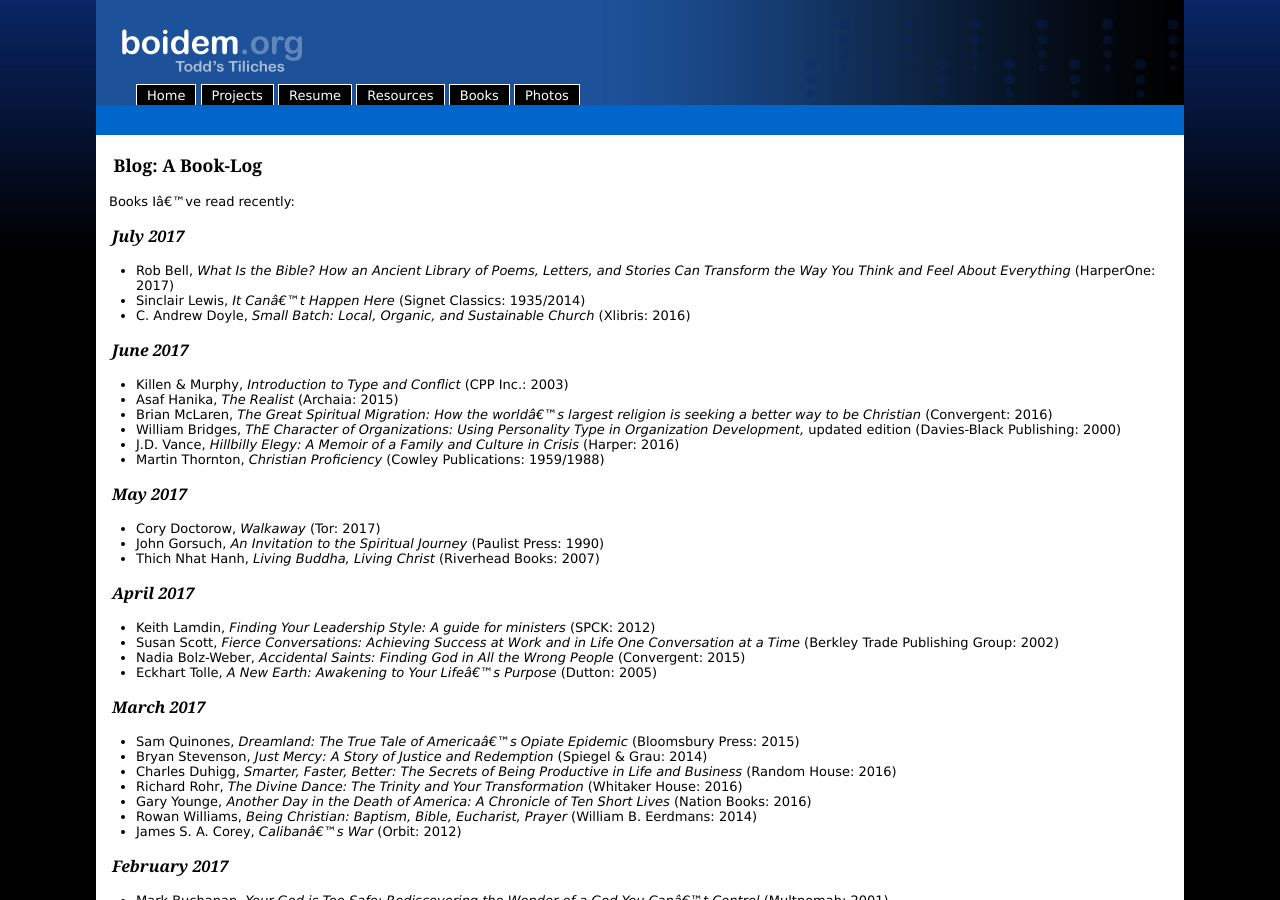
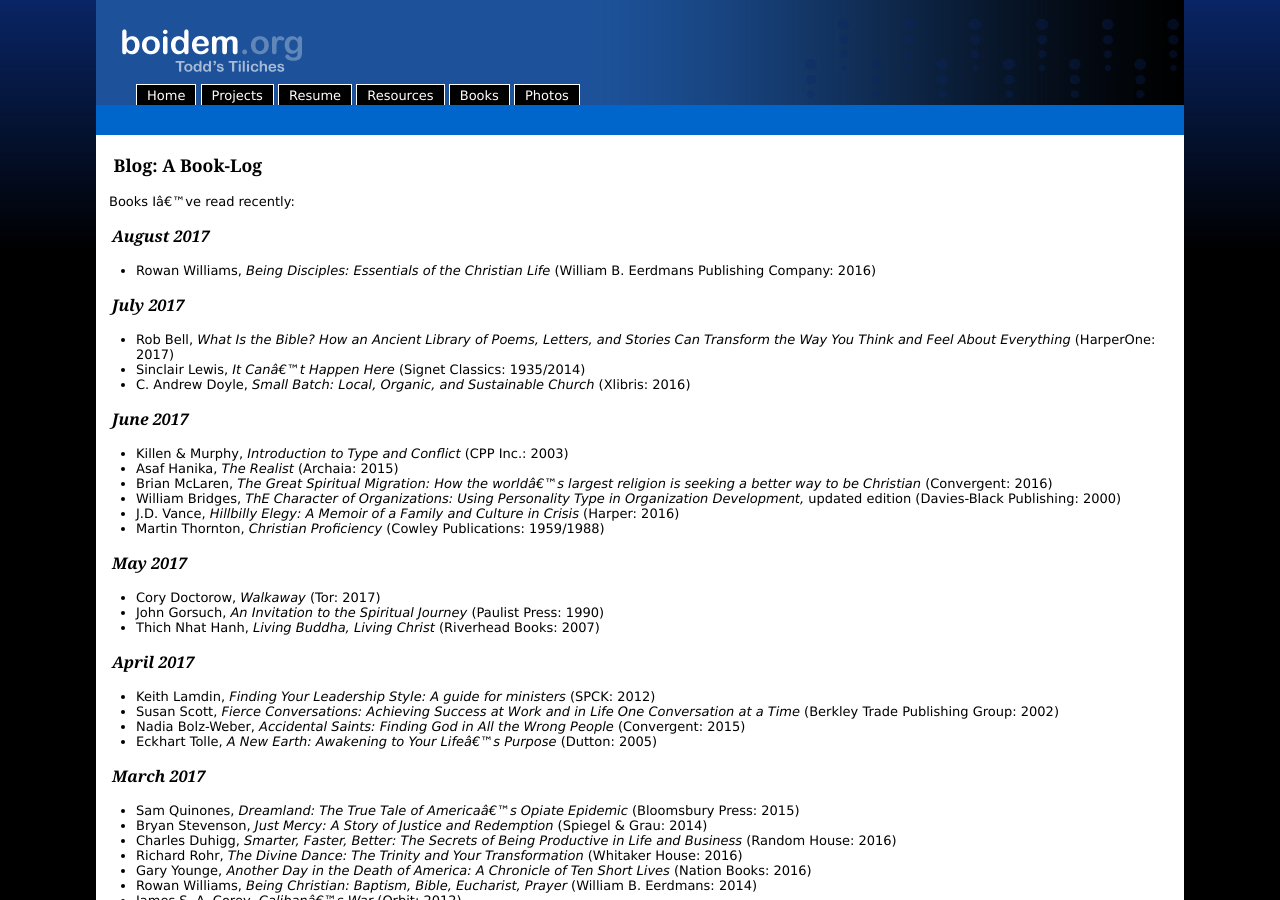
Before and after one commit to toddfoster/toddfoster.github.com, a Jekyll site: the page built from books.md, in a window 1280 px wide and 900 px high. Built offline with Jekyll 4.4.1, drawn with Linux system fonts in a browser that asks for light colours.

Commit message:
book: Williams

```diff
--- a/books.md
+++ b/books.md
@@ -6,6 +6,9 @@ layout: default
 # Blog: A Book-Log
 
 Books I've read recently:
+
+## August 2017
+* Rowan Williams, _Being Disciples: Essentials of the Christian Life_ (William B. Eerdmans Publishing Company: 2016)
 
 ## July 2017
 * Rob Bell, _What Is the Bible? How an Ancient Library of Poems, Letters, and Stories Can Transform the Way You Think and Feel About Everything_ (HarperOne: 2017)
```
